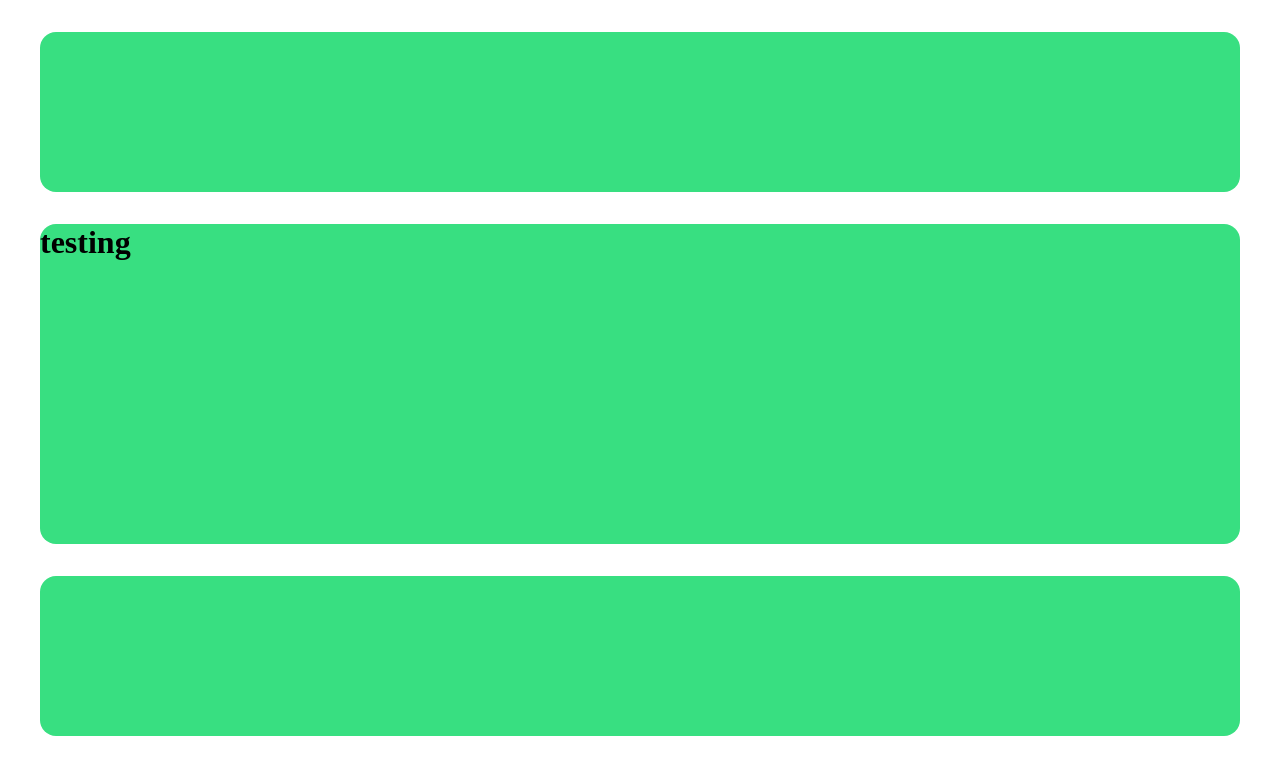
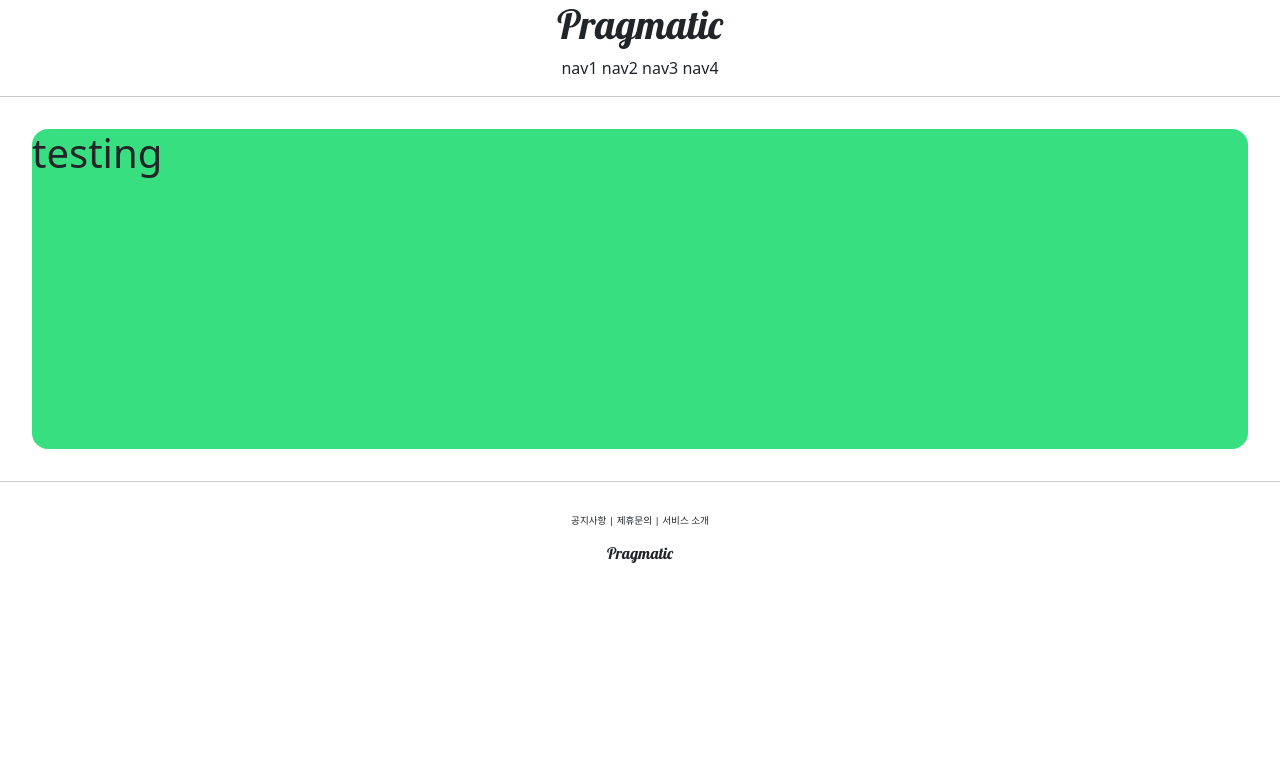
Before and after one commit to Kyehyeok/pragmatic, a Django app: page /account/hello_world/ in a window 1280 px wide. Shown: the top 775 px of the page. Run offline with Django 3.2, Linux system fonts and the light colour scheme.

Commit message:
django course 10 commit

```diff
--- a/templates/base.html
+++ b/templates/base.html
@@ -6,10 +6,11 @@
 <body>
     {% include 'header.html' %}
 
+    <hr>
     {% block content %}
     {% endblock %}
 
-
+    <hr>
     {% include 'footer.html' %}
 </body>
 </html>
--- a/templates/footer.html
+++ b/templates/footer.html
@@ -1,3 +1,10 @@
-    <div style="height: 10rem; background-color: #38df81; border-radius: 1rem; margin:2rem">
-
+    <div style="text-align:center; margin-top: 2rem;">
+        <div style="font-size: .6rem;">
+            <span>공지사항</span> |
+            <span>제휴문의</span> |
+            <span>서비스 소개</span>
+        </div>
+        <div style="margin-top: 1rem;">
+            <h6 style="margin-top: 1rem;font-family: 'Lobster', cursive;">Pragmatic</h6>
+        </div>
     </div>
--- a/templates/head.html
+++ b/templates/head.html
@@ -1,4 +1,12 @@
 <head>
     <meta charset="UTF-8">
     <title>Pragmatic</title>
+
+    <!-- BOOTSTRAP LINK    -->
+    <link href="https://cdn.jsdelivr.net/npm/bootstrap@5.1.0/dist/css/bootstrap.min.css" rel="stylesheet" integrity="sha384-KyZXEAg3QhqLMpG8r+8fhAXLRk2vvoC2f3B09zVXn8CA5QIVfZOJ3BCsw2P0p/We" crossorigin="anonymous">
+
+    <!-- GOOGLE FONTS LINK    -->
+    <link rel="preconnect" href="https://fonts.googleapis.com">
+    <link rel="preconnect" href="https://fonts.gstatic.com" crossorigin>
+    <link href="https://fonts.googleapis.com/css2?family=Lobster&display=swap" rel="stylesheet">
 </head>
--- a/templates/header.html
+++ b/templates/header.html
@@ -1,3 +1,11 @@
-    <div style="height: 10rem; background-color: #38df81; border-radius: 1rem; margin:2rem">
-
+    <div style="text-align:center;">
+        <div>
+            <h1 style="font-family: 'Lobster', cursive;">Pragmatic</h1>
+        </div>
+        <div>
+            <span>nav1</span>
+            <span>nav2</span>
+            <span>nav3</span>
+            <span>nav4</span>
+        </div>
     </div>
```
